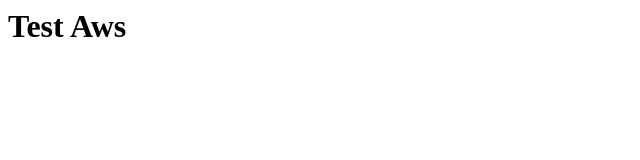
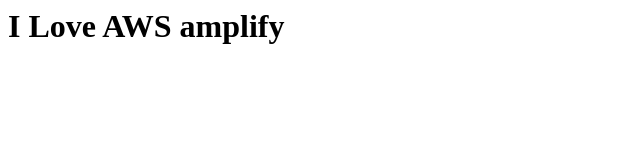
Before and after one commit to touchwithsridhar/testaws, a plain HTML site: page index.html in a window 1280 px wide. Shown: the whole page, without its empty margins (0-640 px from the left). Drawn offline with Linux system fonts and the light colour scheme.

Commit message:
Update index.html

```diff
--- a/index.html
+++ b/index.html
@@ -1 +1,2 @@
-<h1>Test Aws</h1>
+<h1>
+I Love AWS amplify</h1>
```
